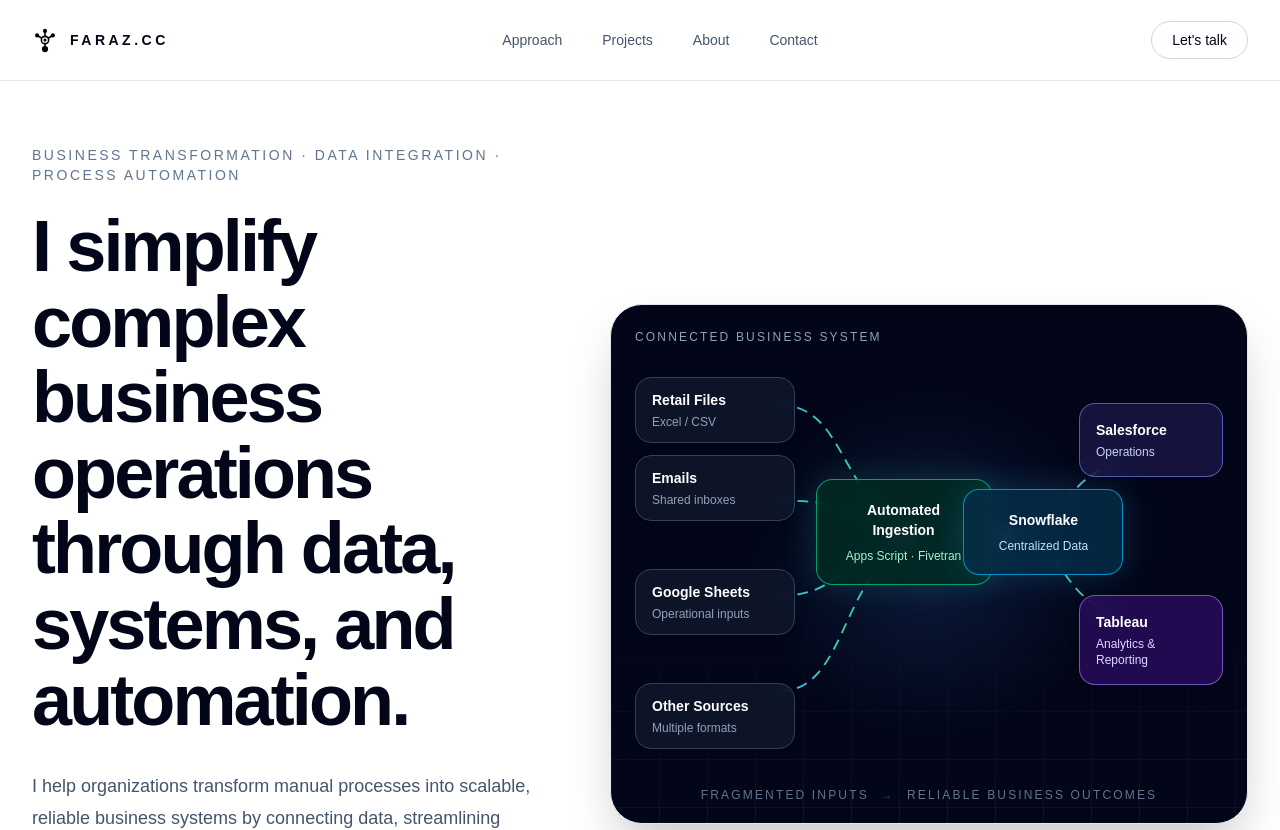
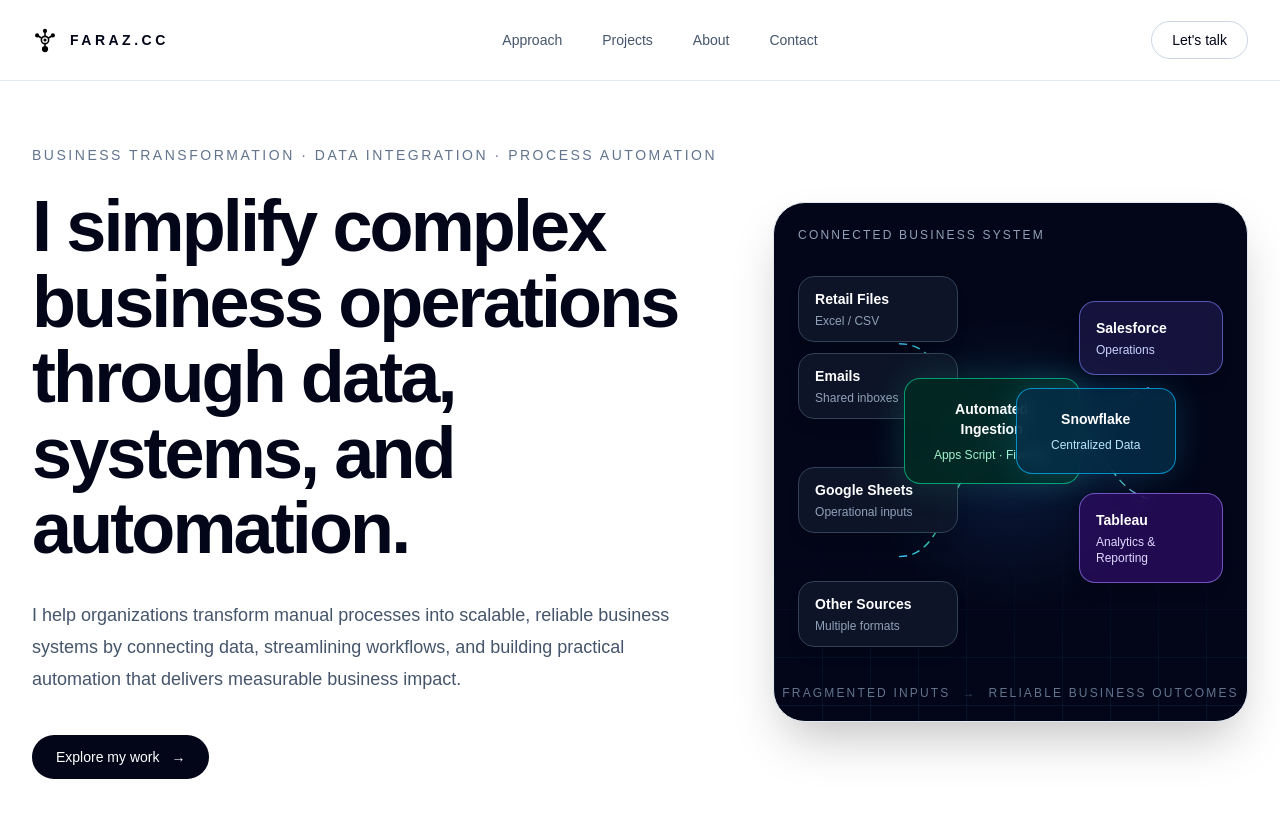
Before and after one commit to omerfaraz-fa/faraz-website, a Next.js app: page / in a window 1280 px wide. Shown: the top 830 px of the page. Built offline with nearby package versions, Linux system fonts and the light colour scheme.

Commit message:
Redesign homepage with interactive architecture and premium project cards

```diff
--- a/src/components/Hero.tsx
+++ b/src/components/Hero.tsx
@@ -61,7 +61,7 @@ export default function Hero() {
         {/* Hero content */}
 
         <div>
-          <p className="mb-6 text-sm font-medium uppercase tracking-[0.18em] text-slate-500">
+          <p className="mb-6 whitespace-nowrap text-sm font-medium uppercase tracking-[0.18em] text-slate-500">
             Business Transformation · Data Integration · Process Automation
           </p>
 
```
